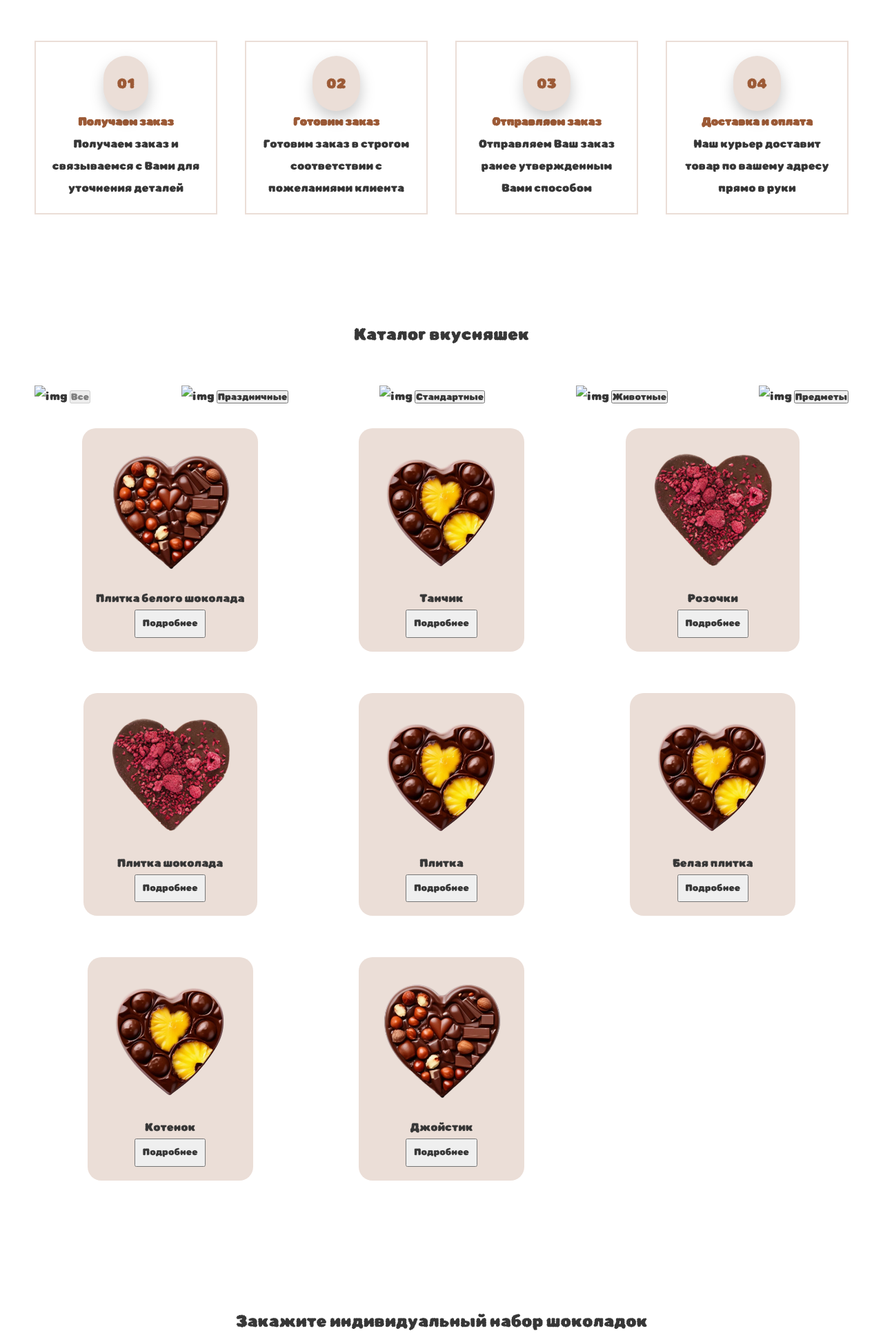
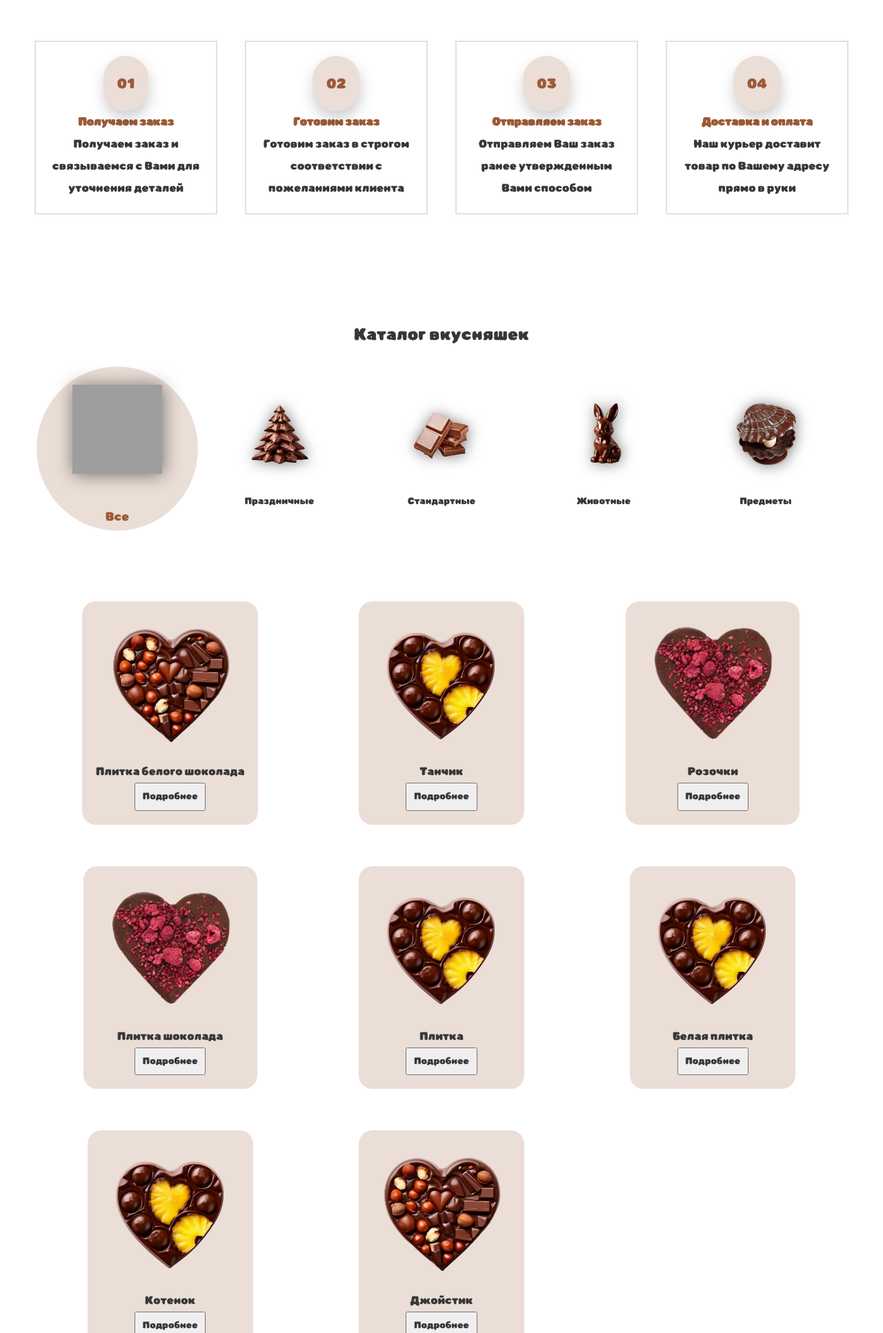
Before and after one commit to Vi-Sad/project-chocolate, a Django app: page / in a window 1280 px wide. Shown: the part 2269-4202 px from the top of the page at 69% size. Run offline with Django 4.2, Linux system fonts and the light colour scheme; data comes from the database, SQL or seed files in the repository; grey boxes are pictures that could not be loaded.

Commit message:
CSS styles have been applied to select the product category in the section 'Catalog of sweets'

```diff
--- a/choco/static/css/categories.css
+++ b/choco/static/css/categories.css
@@ -1,6 +1,31 @@
 .category_chocolate {
   display: flex;
   justify-content: space-between;
+  text-align: center;
+  padding: 0 30px;
+  margin: 0 0 100px 0;
+}
+
+.category_chocolate img {
+  filter: drop-shadow(1px 1px 10px rgba(0, 0, 0, 0.5));
+  height: 100px;
+  width: 100px;
+  padding: 20px;
+}
+
+.category_chocolate input {
+  border: none;
+  background-color: rgba(0, 0, 0, 0);
+}
+
+.category_chocolate > div {
+  padding: 0 20px;
+  border-radius: 50%;
+}
+
+.category_chocolate > div:hover,
+.category_chocolate input:hover {
+  cursor: pointer;
 }
 
 .card_chocolate {
--- a/choco/static/js/main.js
+++ b/choco/static/js/main.js
@@ -1,4 +1,16 @@
 // Choosing a chocolate category
+
+let section_category_festive = document.querySelector(
+  ".section_category_festive"
+);
+let section_category_standard = document.querySelector(
+  ".section_category_standard"
+);
+let section_category_animals = document.querySelector(
+  ".section_category_animals"
+);
+let section_category_items = document.querySelector(".section_category_items");
+let section_category_all = document.querySelector(".section_category_all");
 
 let input_category_festive = document.getElementById("festive");
 let input_category_standard = document.getElementById("standard");
@@ -12,40 +24,58 @@ let div_category_animals = document.querySelector(".category_animals");
 let div_category_items = document.querySelector(".category_items");
 let div_category_all = document.querySelector(".category_all");
 
+let img_category_festive = document.querySelector(".img_category_festive");
+let img_category_standard = document.querySelector(".img_category_standard");
+let img_category_animals = document.querySelector(".img_category_animalse");
+let img_category_items = document.querySelector(".img_category_items");
+let img_category_all = document.querySelector(".img_category_all");
+
 function active_category_all() {
-  input_category_festive.disabled = false;
-  input_category_standard.disabled = false;
-  input_category_animals.disabled = false;
-  input_category_items.disabled = false;
-  input_category_all.disabled = true;
-
   div_category_festive.style.display = "none";
   div_category_standard.style.display = "none";
   div_category_animals.style.display = "none";
   div_category_items.style.display = "none";
   div_category_all.style.display = "block";
 
+  section_category_festive.style.transform = "scale(1)";
+  section_category_standard.style.transform = "scale(1)";
+  section_category_animals.style.transform = "scale(1)";
+  section_category_items.style.transform = "scale(1)";
+  section_category_all.style.transform = "scale(1.3)";
+
+  section_category_festive.style.backgroundColor = "rgb(235, 222, 215, 0)";
+  section_category_standard.style.backgroundColor = "rgb(235, 222, 215, 0)";
+  section_category_animals.style.backgroundColor = "rgb(235, 222, 215, 0)";
+  section_category_items.style.backgroundColor = "rgb(235, 222, 215, 0)";
+  section_category_all.style.backgroundColor = "rgb(235, 222, 215)";
+
   input_category_festive.style.color = "rgb(55, 55, 55)";
   input_category_standard.style.color = "rgb(55, 55, 55)";
   input_category_animals.style.color = "rgb(55, 55, 55)";
   input_category_items.style.color = "rgb(55, 55, 55)";
-  input_category_all.style.color = "grey";
+  input_category_all.style.color = "rgb(156, 90, 54)";
 }
 
 function active_category_festive() {
-  input_category_festive.disabled = true;
-  input_category_standard.disabled = false;
-  input_category_animals.disabled = false;
-  input_category_items.disabled = false;
-  input_category_all.disabled = false;
-
   div_category_festive.style.display = "block";
   div_category_standard.style.display = "none";
   div_category_animals.style.display = "none";
   div_category_items.style.display = "none";
   div_category_all.style.display = "none";
 
-  input_category_festive.style.color = "grey";
+  section_category_festive.style.transform = "scale(1.3)";
+  section_category_standard.style.transform = "scale(1)";
+  section_category_animals.style.transform = "scale(1)";
+  section_category_items.style.transform = "scale(1)";
+  section_category_all.style.transform = "scale(1)";
+
+  section_category_festive.style.backgroundColor = "rgb(235, 222, 215)";
+  section_category_standard.style.backgroundColor = "rgb(235, 222, 215, 0)";
+  section_category_animals.style.backgroundColor = "rgb(235, 222, 215, 0)";
+  section_category_items.style.backgroundColor = "rgb(235, 222, 215, 0)";
+  section_category_all.style.backgroundColor = "rgb(235, 222, 215, 0)";
+
+  input_category_festive.style.color = "rgb(156, 90, 54)";
   input_category_standard.style.color = "rgb(55, 55, 55)";
   input_category_animals.style.color = "rgb(55, 55, 55)";
   input_category_items.style.color = "rgb(55, 55, 55)";
@@ -53,70 +83,88 @@ function active_category_festive() {
 }
 
 function active_category_standard() {
-  input_category_festive.disabled = false;
-  input_category_standard.disabled = true;
-  input_category_animals.disabled = false;
-  input_category_items.disabled = false;
-  input_category_all.disabled = false;
-
   div_category_festive.style.display = "none";
   div_category_standard.style.display = "block";
   div_category_animals.style.display = "none";
   div_category_items.style.display = "none";
   div_category_all.style.display = "none";
 
+  section_category_festive.style.transform = "scale(1)";
+  section_category_standard.style.transform = "scale(1.3)";
+  section_category_animals.style.transform = "scale(1)";
+  section_category_items.style.transform = "scale(1)";
+  section_category_all.style.transform = "scale(1)";
+
+  section_category_festive.style.backgroundColor = "rgb(235, 222, 215, 0)";
+  section_category_standard.style.backgroundColor = "rgb(235, 222, 215)";
+  section_category_animals.style.backgroundColor = "rgb(235, 222, 215, 0)";
+  section_category_items.style.backgroundColor = "rgb(235, 222, 215, 0)";
+  section_category_all.style.backgroundColor = "rgb(235, 222, 215, 0)";
+
   input_category_festive.style.color = "rgb(55, 55, 55)";
-  input_category_standard.style.color = "grey";
+  input_category_standard.style.color = "rgb(156, 90, 54)";
   input_category_animals.style.color = "rgb(55, 55, 55)";
   input_category_items.style.color = "rgb(55, 55, 55)";
   input_category_all.style.color = "rgb(55, 55, 55)";
 }
 
 function active_category_animals() {
-  input_category_festive.disabled = false;
-  input_category_standard.disabled = false;
-  input_category_animals.disabled = true;
-  input_category_items.disabled = false;
-  input_category_all.disabled = false;
-
   div_category_festive.style.display = "none";
   div_category_standard.style.display = "none";
   div_category_animals.style.display = "block";
   div_category_items.style.display = "none";
   div_category_all.style.display = "none";
 
+  section_category_festive.style.transform = "scale(1)";
+  section_category_standard.style.transform = "scale(1)";
+  section_category_animals.style.transform = "scale(1.3)";
+  section_category_items.style.transform = "scale(1)";
+  section_category_all.style.transform = "scale(1)";
+
+  section_category_festive.style.backgroundColor = "rgb(235, 222, 215, 0)";
+  section_category_standard.style.backgroundColor = "rgb(235, 222, 215, 0)";
+  section_category_animals.style.backgroundColor = "rgb(235, 222, 215)";
+  section_category_items.style.backgroundColor = "rgb(235, 222, 215, 0)";
+  section_category_all.style.backgroundColor = "rgb(235, 222, 215, 0)";
+
   input_category_festive.style.color = "rgb(55, 55, 55)";
   input_category_standard.style.color = "rgb(55, 55, 55)";
-  input_category_animals.style.color = "grey";
+  input_category_animals.style.color = "rgb(156, 90, 54)";
   input_category_items.style.color = "rgb(55, 55, 55)";
   input_category_all.style.color = "rgb(55, 55, 55)";
 }
 
 function active_category_items() {
-  input_category_festive.disabled = false;
-  input_category_standard.disabled = false;
-  input_category_animals.disabled = false;
-  input_category_items.disabled = true;
-  input_category_all.disabled = false;
-
   div_category_festive.style.display = "none";
   div_category_standard.style.display = "none";
   div_category_animals.style.display = "none";
   div_category_items.style.display = "block";
   div_category_all.style.display = "none";
 
+  section_category_festive.style.transform = "scale(1)";
+  section_category_standard.style.transform = "scale(1)";
+  section_category_animals.style.transform = "scale(1)";
+  section_category_items.style.transform = "scale(1.3)";
+  section_category_all.style.transform = "scale(1)";
+
+  section_category_festive.style.backgroundColor = "rgb(235, 222, 215, 0)";
+  section_category_standard.style.backgroundColor = "rgb(235, 222, 215, 0)";
+  section_category_animals.style.backgroundColor = "rgb(235, 222, 215, 0)";
+  section_category_items.style.backgroundColor = "rgb(235, 222, 215)";
+  section_category_all.style.backgroundColor = "rgb(235, 222, 215, 0)";
+
   input_category_festive.style.color = "rgb(55, 55, 55)";
   input_category_standard.style.color = "rgb(55, 55, 55)";
   input_category_animals.style.color = "rgb(55, 55, 55)";
-  input_category_items.style.color = "grey";
+  input_category_items.style.color = "rgb(156, 90, 54)";
   input_category_all.style.color = "rgb(55, 55, 55)";
 }
 
-input_category_festive.onclick = active_category_festive;
-input_category_standard.onclick = active_category_standard;
-input_category_animals.onclick = active_category_animals;
-input_category_items.onclick = active_category_items;
-input_category_all.onclick = active_category_all;
+section_category_festive.onclick = active_category_festive;
+section_category_standard.onclick = active_category_standard;
+section_category_animals.onclick = active_category_animals;
+section_category_items.onclick = active_category_items;
+section_category_all.onclick = active_category_all;
 
 // Viewing chocolate additives (header)
 
--- a/choco/templates/main/main.html
+++ b/choco/templates/main/main.html
@@ -2,19 +2,19 @@
 {% load static %}
 <html lang="en">
   <head>
-    <meta charset="UTF-8"/>
+    <meta charset="UTF-8" />
     <title>ЧоКо - Шоколад ручной работы</title>
     <link
       href="../../../media/icons/icon_main.png"
       type="png"
       rel="Website Icon"
     />
-    <link rel="stylesheet" href="{% static 'css/main.css' %}"/>
-    <link rel="stylesheet" href="{% static 'css/nav.css' %}"/>
-    <link rel="stylesheet" href="{% static 'css/footer.css' %}"/>
-    <link rel="stylesheet" href="{% static 'css/all_pages.css' %}"/>
-    <link rel="stylesheet" href="{% static 'css/buy.css' %}"/>
-    <link rel="stylesheet" href="{% static 'css/categories.css' %}"/>
+    <link rel="stylesheet" href="{% static 'css/main.css' %}" />
+    <link rel="stylesheet" href="{% static 'css/nav.css' %}" />
+    <link rel="stylesheet" href="{% static 'css/footer.css' %}" />
+    <link rel="stylesheet" href="{% static 'css/all_pages.css' %}" />
+    <link rel="stylesheet" href="{% static 'css/buy.css' %}" />
+    <link rel="stylesheet" href="{% static 'css/categories.css' %}" />
   </head>
   <body>
     <div class="content">
@@ -67,7 +67,7 @@
               />
               <div class="div_taste">
                 <p>Шоколад с <span class="taste">малиной</span></p>
-                        <input class="arrows but_left" type="button" value="&#10229;"/>
+                <input class="arrows but_left" type="button" value="&#10229;" />
                 <input
                   class="arrows but_right"
                   type="button"
@@ -85,7 +85,7 @@
                 "
                 id="heart_nuts"
               />
-                    <br/>
+              <br />
               <img
                 src="../../../media/img/heart_pineapple.webp"
                 alt="heart_pineapple"
@@ -103,7 +103,7 @@
                 style="height: 200px"
                 id="heart_nuts"
               />
-                    <br/>
+              <br />
               <img
                 src="../../../media/img/heart_pineapple.webp"
                 alt="heart_pineapple"
@@ -181,7 +181,11 @@
         <div class="display">
           {% for i in new_products %}
           <div class="card_chocolate">
-                <img src="{{ i.image.url }}" alt="chocolate" style="height: 200px"/>
+            <img
+              src="{{ i.image.url }}"
+              alt="chocolate"
+              style="height: 200px"
+            />
             <p>{{ i.product_name }}</p>
             <a href="{% url 'info_product' i.id %}">
               <button>Подробнее</button>
@@ -211,26 +215,38 @@
           <div>
             <p class="p_num">04</p>
             <p class="p_text">Доставка и оплата</p>
-                <p>Наш курьер доставит товар по вашему адресу прямо в руки</p>
+            <p>Наш курьер доставит товар по Вашему адресу прямо в руки</p>
           </div>
         </div>
       </section>
       <section>
         <h2 id="all_products">Каталог вкусняшек</h2>
         <div class="category_chocolate">
-            <div>
-                <img src="" alt="img"/>
+          <div
+            class="section_category_all"
+            style="transform: scale(1.3); background-color: rgb(235, 222, 215)"
+          >
+            <img
+              src="../../../media/img/chocolate_all.png"
+              alt="img"
+              class="img_category_all"
+            />
+            <br />
             <input
               type="submit"
               value="Все"
               name="category"
               id="all"
-                        style="color: grey"
-                        disabled
+              style="color: rgb(156, 90, 54)"
             />
           </div>
-            <div>
-                <img src="" alt="img"/>
+          <div class="section_category_festive">
+            <img
+              src="../../../media/img/chocolate_festive.webp"
+              alt="img"
+              class="img_category_festive"
+            />
+            <br />
             <input
               type="submit"
               value="Праздничные"
@@ -238,8 +254,13 @@
               id="festive"
             />
           </div>
-            <div>
-                <img src="" alt="img"/>
+          <div class="section_category_standard">
+            <img
+              src="../../../media/img/chocolate_standard.png"
+              alt="img"
+              class="img_category_standard"
+            />
+            <br />
             <input
               type="submit"
               value="Стандартные"
@@ -247,8 +268,13 @@
               id="standard"
             />
           </div>
-            <div>
-                <img src="" alt="img"/>
+          <div class="section_category_animals">
+            <img
+              src="../../../media/img/chocolate_animals.webp"
+              alt="img"
+              class="img_category_animals"
+            />
+            <br />
             <input
               type="submit"
               value="Животные"
@@ -256,15 +282,19 @@
               id="animals"
             />
           </div>
-            <div>
-                <img src="" alt="img"/>
-                <input type="submit" value="Предметы" name="category" id="items"/>
+          <div class="section_category_items">
+            <img
+              src="../../../media/img/chocolate_items.png"
+              alt="img"
+              class="img_category_items"
+            />
+            <br />
+            <input type="submit" value="Предметы" name="category" id="items" />
           </div>
         </div>
         <div class="category_all">
           <div class="display">
-                {% for i in products %}
-                {% if i.new == False %}
+            {% for i in products %} {% if i.new == False %}
             <div class="card_chocolate">
               <img
                 src="{{ i.image.url }}"
@@ -276,8 +306,7 @@
                 <button>Подробнее</button>
               </a>
             </div>
-                {% endif %}
-                {% endfor %}
+            {% endif %} {% endfor %}
           </div>
         </div>
         <div class="all_categories">{% include 'main/categories.html' %}</div>
@@ -287,17 +316,17 @@
           <h2>Закажите индивидуальный набор шоколадок</h2>
           <p>Заполните форму для составления Вашего заказа</p>
           <form>
-                <input type="text" placeholder="Эвелина" disabled/>
-                <img src="" alt="icon"/>
-                <br/>
-                <input type="tel" placeholder="+7(900)000-00-00" disabled/>
-                <img src="" alt="icon"/>
-                <br/>
+            <input type="text" placeholder="Эвелина" disabled />
+            <img src="" alt="icon" />
+            <br />
+            <input type="tel" placeholder="+7(900)000-00-00" disabled />
+            <img src="" alt="icon" />
+            <br />
           </form>
           <button>Больше товаров</button>
         </div>
         <div>
-            <img src="" alt="img"/>
+          <img src="" alt="img" />
         </div>
       </section>
       <section>
@@ -305,29 +334,29 @@
         <div>
           <div>
             <div>
-                    <img src="" alt="img"/>
+              <img src="" alt="img" />
             </div>
             <div>
-                    <img src="" alt="img"/>
+              <img src="" alt="img" />
             </div>
             <div>
-                    <img src="" alt="img"/>
+              <img src="" alt="img" />
             </div>
           </div>
           <div>
             <div>
-                    <img src="" alt="img"/>
+              <img src="" alt="img" />
             </div>
             <div>
-                    <img src="" alt="img"/>
+              <img src="" alt="img" />
             </div>
           </div>
           <div>
             <div>
-                    <img src="" alt="img"/>
+              <img src="" alt="img" />
             </div>
             <div>
-                    <img src="" alt="img"/>
+              <img src="" alt="img" />
             </div>
             <div>
               <button>Больше отзывов</button>
@@ -339,14 +368,14 @@
         <h2>Мы в Telegramm</h2>
         <div>
           <div>
-                <img src="" alt="img"/>
-                <img src="" alt="img"/>
-                <img src="" alt="img"/>
+            <img src="" alt="img" />
+            <img src="" alt="img" />
+            <img src="" alt="img" />
           </div>
           <div>
-                <img src="" alt="img"/>
-                <img src="" alt="img"/>
-                <img src="" alt="img"/>
+            <img src="" alt="img" />
+            <img src="" alt="img" />
+            <img src="" alt="img" />
           </div>
         </div>
         <button>Подписаться</button>
@@ -354,10 +383,10 @@
       <section>
         <h2>Время оформить заказ!</h2>
         <form>
-            <input type="text" placeholder="Ваше имя"/>
-            <br/>
-            <input type="tel" placeholder="Номер телефона"/>
-            <br/>
+          <input type="text" placeholder="Ваше имя" />
+          <br />
+          <input type="tel" placeholder="Номер телефона" />
+          <br />
           <button type="submit">Отправить</button>
           <p>
             Нажимая на кнопку, Вы даете согласие на обработку Ваших персональных
```
Also changed, not shown: choco/media/img/chocolate_animals.webp (added), choco/media/img/chocolate_festive.webp (added), choco/media/img/chocolate_items.png (added), choco/media/img/chocolate_standard.png (added), 1 other file. Lines whose indentation alone changed are shown as unchanged.
